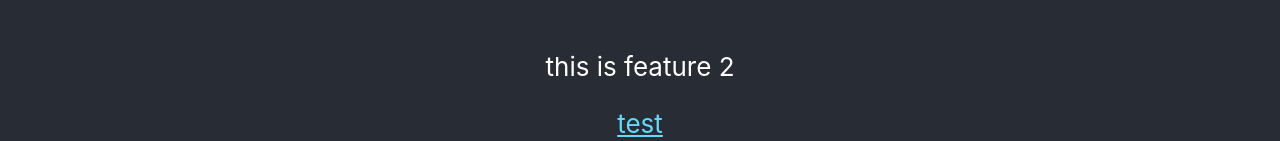
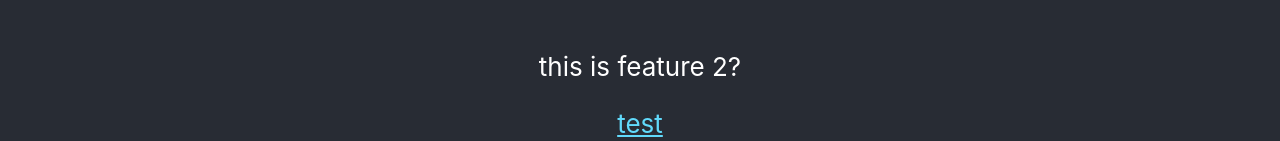
Before and after one commit to ksy8230/cicd_tutorial, a React (Create React App) app: page / in a window 1280 px wide. Shown: the part 498-639 px from the top of the page. Built offline with nearby package versions, Linux system fonts and the light colour scheme.

Commit message:
no message

```diff
--- a/src/App.js
+++ b/src/App.js
@@ -7,7 +7,7 @@ function App() {
       ..
       <header className="App-header">
         <img src={logo} className="App-logo" alt="logo" />
-        <p>this is feature 2</p>
+        <p>this is feature 2?</p>
         <a
           className="App-link"
           href="https://reactjs.org"
```
